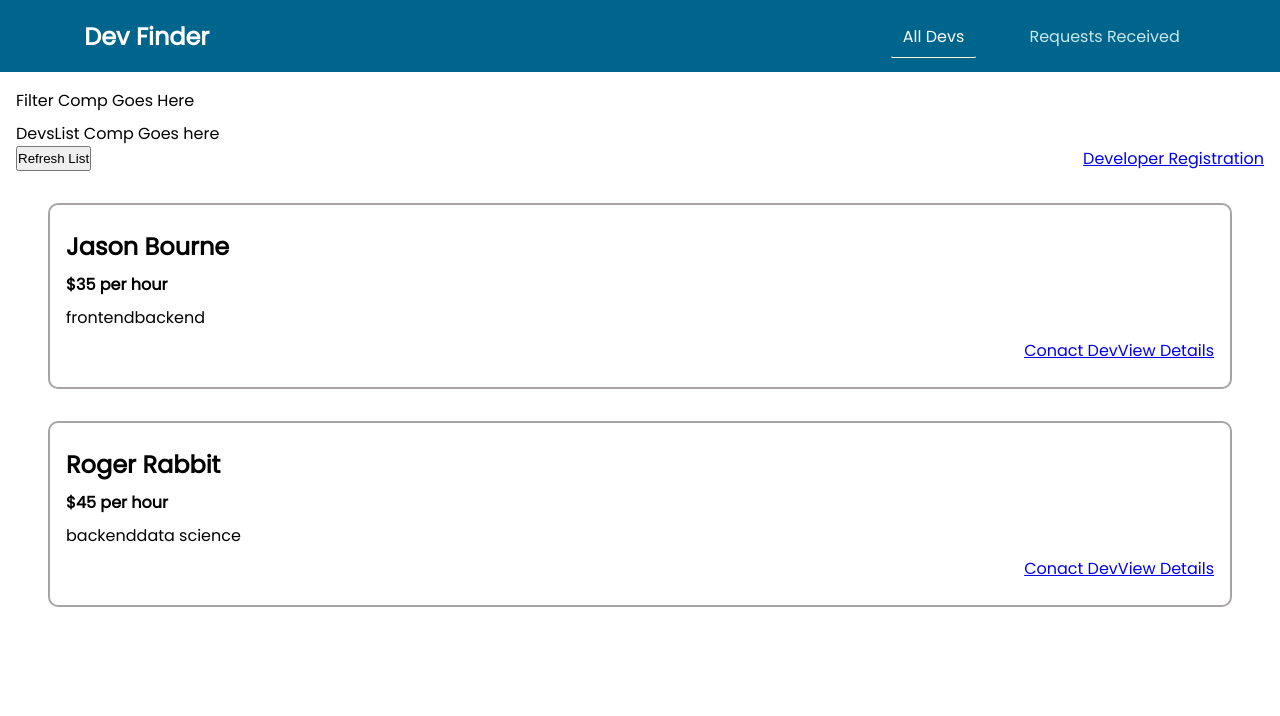
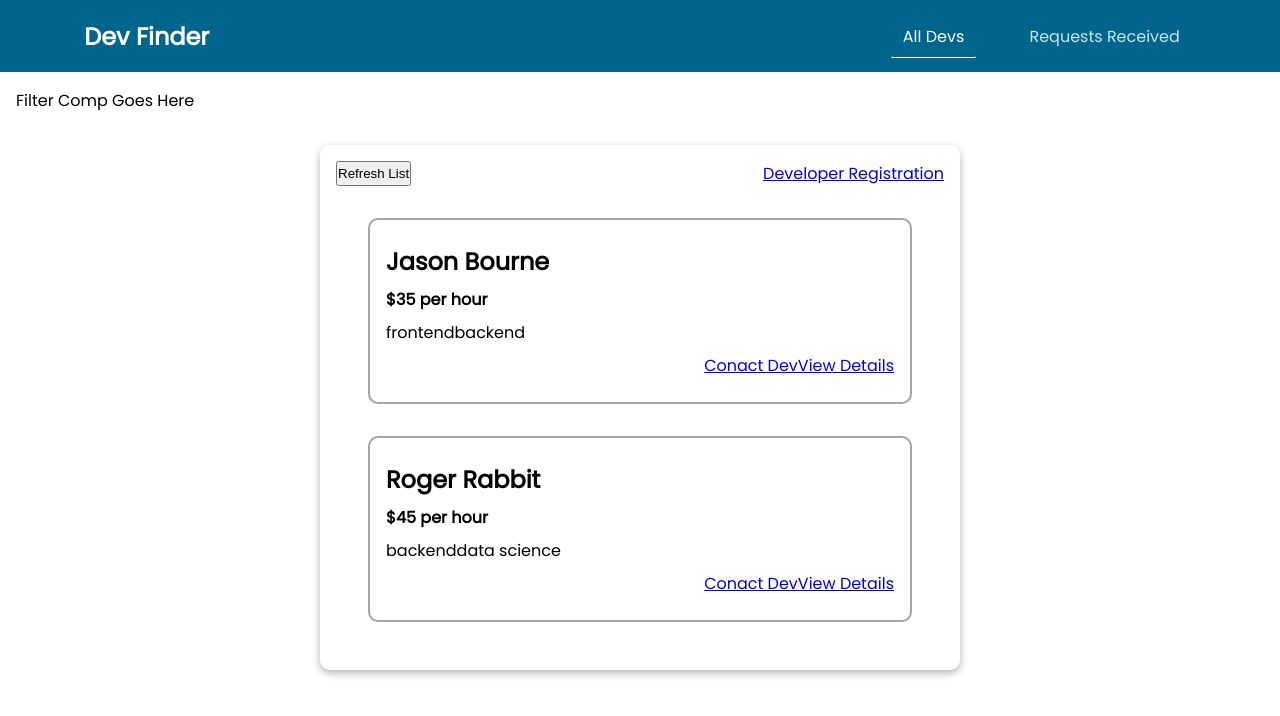
Before and after one commit to torressam333/dev-finder, a Vue app: page /developers in a window 1280 px wide. Shown: the top 716 px of the page. Built offline with nearby package versions, Linux system fonts and the light colour scheme.

Commit message:
Register base card globally and use in dev list

```diff
--- a/src/components/base-components/BaseCard.vue
+++ b/src/components/base-components/BaseCard.vue
@@ -0,0 +1,15 @@
+<template>
+  <div class="card">
+    <slot></slot>
+  </div>
+</template>
+
+<style scoped>
+.card {
+  border-radius: 10px;
+  box-shadow: 0 3px 8px rgba(0, 0, 0, 0.3);
+  margin: 2rem auto;
+  max-width: 40rem;
+  padding: 1rem;
+}
+</style>
--- a/src/main.js
+++ b/src/main.js
@@ -2,7 +2,11 @@ import { createApp } from 'vue';
 import router from './router';
 import App from './App.vue';
 import store from './store/store';
+import BaseCard from './components/base-components/BaseCard.vue';
 
 const app = createApp(App);
 
+//I want this globally available
+app.component('base-card', BaseCard);
+
 app.use(router).use(store).mount('#app');
--- a/src/pages/developers/DevsList.vue
+++ b/src/pages/developers/DevsList.vue
@@ -1,7 +1,7 @@
 <template>
   <section>Filter Comp Goes Here</section>
   <section>
-    DevsList Comp Goes here
+    <base-card>
       <div class="controls">
         <button>Refresh List</button>
         <router-link to="/register">Developer Registration</router-link>
@@ -13,7 +13,8 @@
           :dev-details="dev"
         ></developer-details>
       </ul>
-    <h4 v-else>No Developers Found</h4>
+      <h3 v-else>No Developers Found</h3>
+    </base-card>
   </section>
 </template>
 
```
Lines whose indentation alone changed are shown as unchanged.
